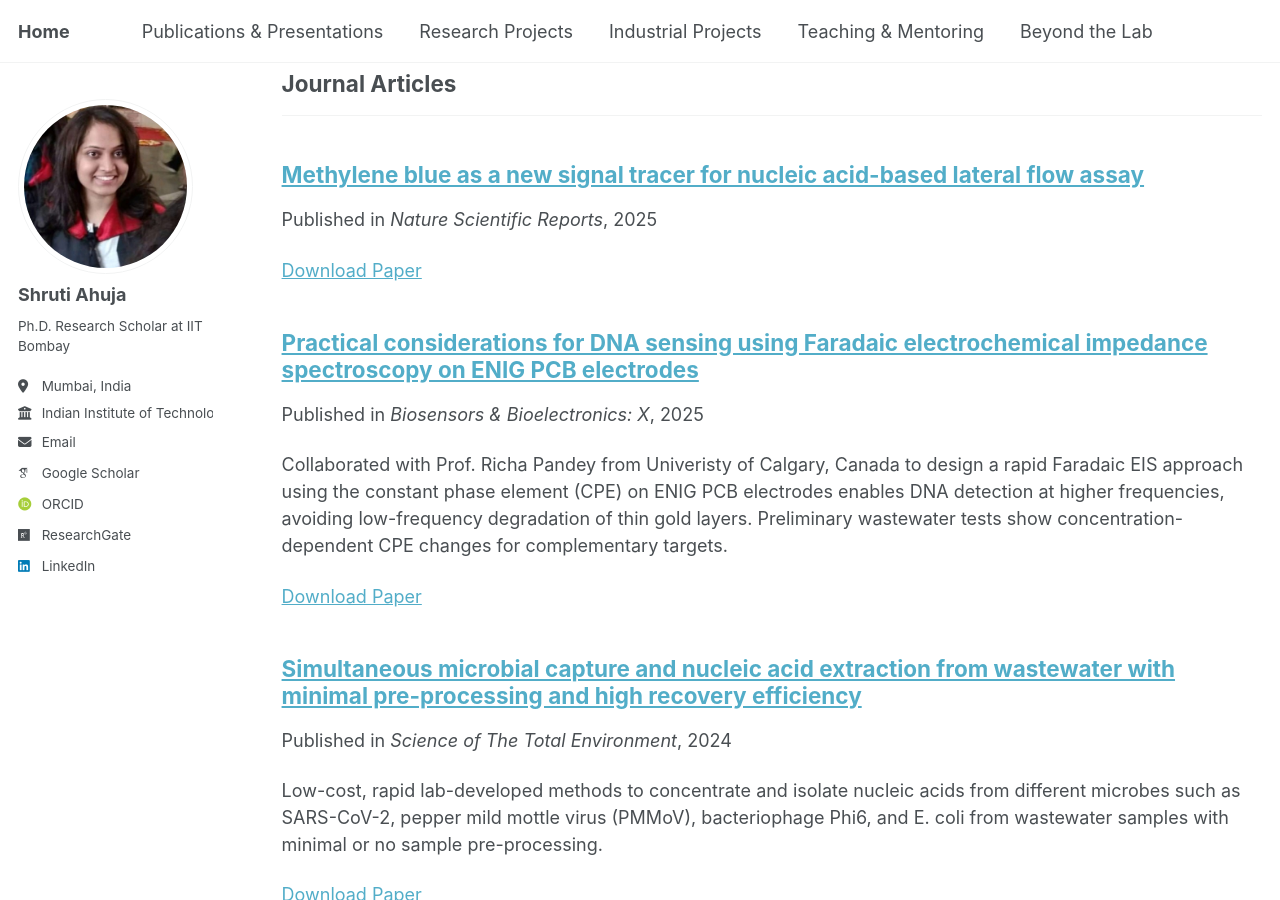
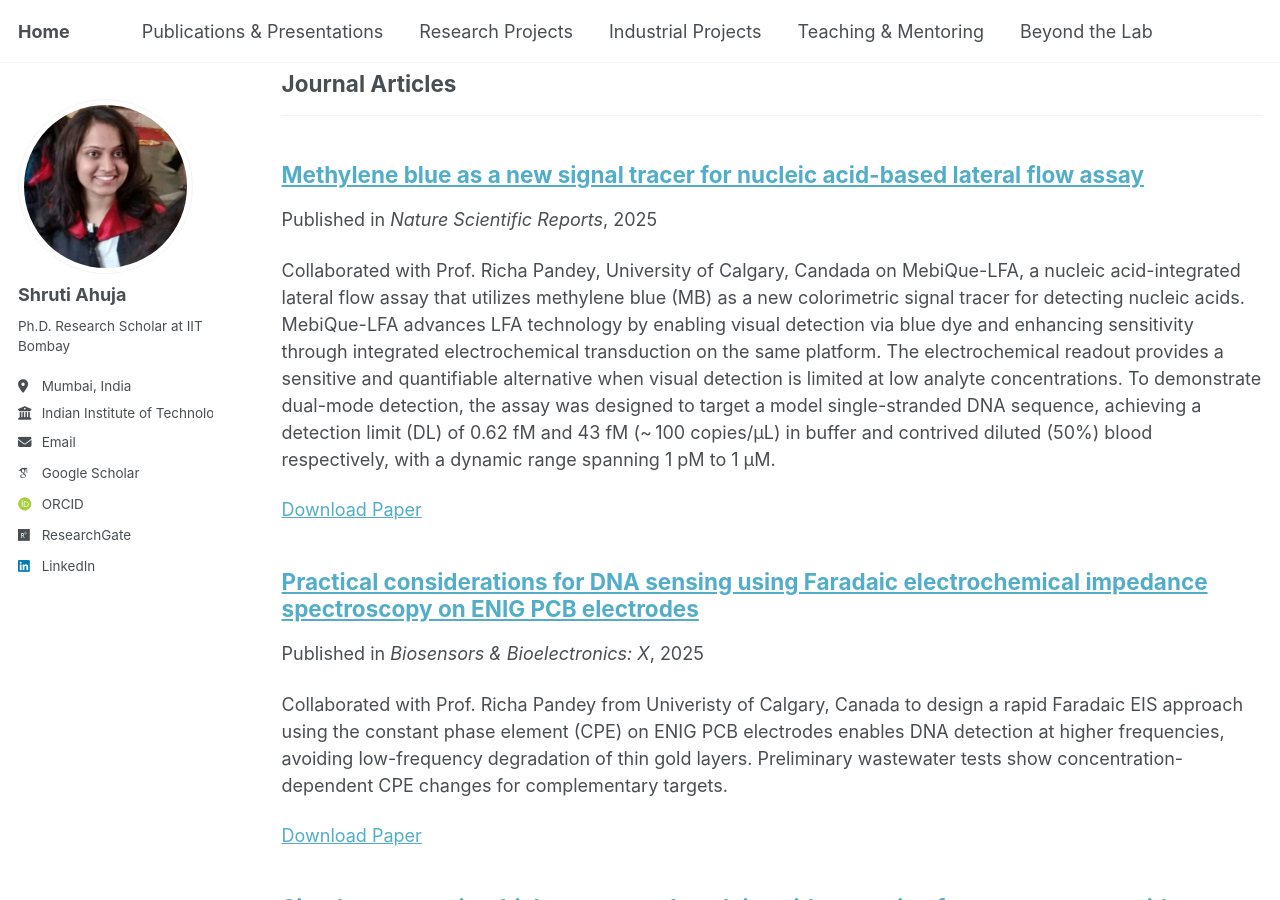
Before and after one commit to shrutiahuja/shrutiahuja.github.io, a Jekyll site: the page built from _pages/publications.html, in a window 1280 px wide and 900 px high, scrolled down 610 px. Built offline with Jekyll 4.4.1, drawn with Linux system fonts in a browser that asks for light colours; some web fonts are replaced; a script that is not in the unit is left out.

Commit message:
Update 2025-10-14-methyleneblue.md

```diff
--- a/_publications/2025-10-14-methyleneblue.md
+++ b/_publications/2025-10-14-methyleneblue.md
@@ -3,7 +3,7 @@ title: "Methylene blue as a new signal tracer for nucleic acid-based lateral flo
 collection: publications
 category: manuscripts
 permalink: /publications/2025-10-14-methyleneblue.md/
-excerpt: ''
+excerpt: 'Collaborated with Prof. Richa Pandey, University of Calgary, Candada on MebiQue-LFA, a nucleic acid-integrated lateral flow assay that utilizes methylene blue (MB) as a new colorimetric signal tracer for detecting nucleic acids. MebiQue-LFA advances LFA technology by enabling visual detection via blue dye and enhancing sensitivity through integrated electrochemical transduction on the same platform. The electrochemical readout provides a sensitive and quantifiable alternative when visual detection is limited at low analyte concentrations. To demonstrate dual-mode detection, the assay was designed to target a model single-stranded DNA sequence, achieving a detection limit (DL) of 0.62 fM and 43 fM (~ 100 copies/µL) in buffer and contrived diluted (50%) blood respectively, with a dynamic range spanning 1 pM to 1 µM.'
 date: 2025-10-14
 venue: 'Nature Scientific Reports'
 paperurl: "https://www.nature.com/articles/s41598-025-19701-4"
```
